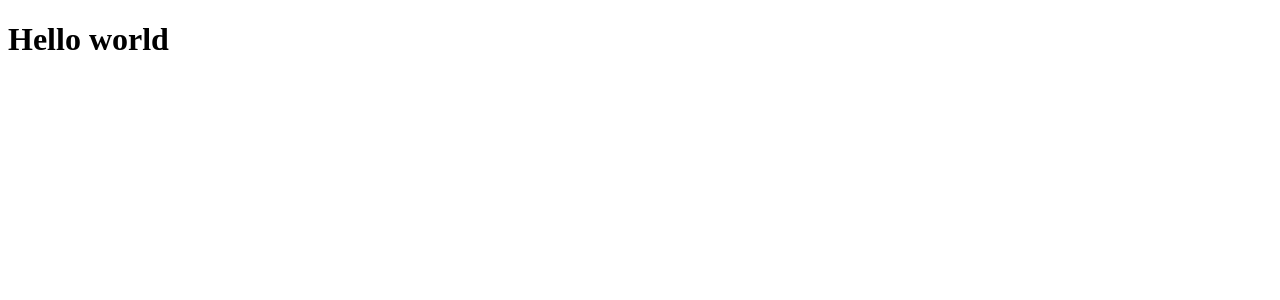
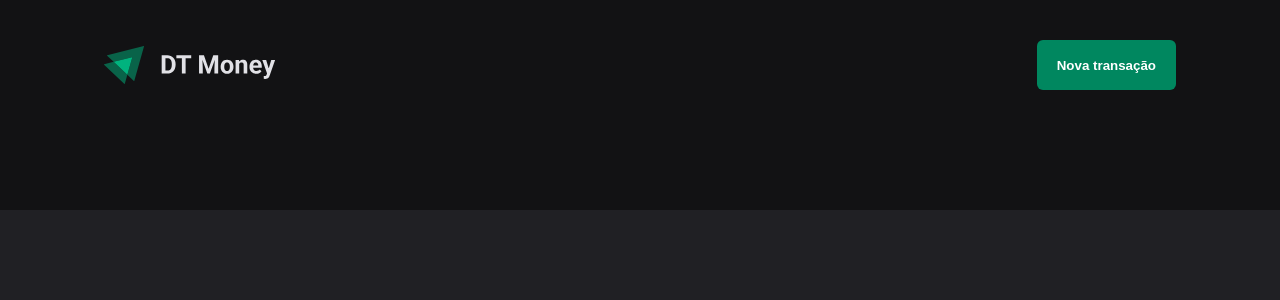
Before and after one commit to ThiagoPalhares77/money-counter, a React (Vite) app: page / in a window 1280 px wide. Shown: the top 300 px of the page. Built offline with nearby package versions, Linux system fonts and the light colour scheme.

Commit message:
Feat: Header

```diff
--- a/src/App.tsx
+++ b/src/App.tsx
@@ -1,10 +1,14 @@
 import { ThemeProvider } from 'styled-components'
+import { Transactions } from './pages/Transactions'
+import { GlobalStyle } from './styles/global'
 import { defaultTheme } from './styles/themes/default'
 
 export function App() {
   return (
     <ThemeProvider theme={defaultTheme}>
-      <h1>Hello world</h1>
+      <GlobalStyle />
+
+      <Transactions />
     </ThemeProvider>
   )
 }
--- /dev/null
+++ b/src/components/Header/index.tsx
@@ -0,0 +1,13 @@
+import { HeaderContainer, HeaderContent, NewTransactionButton } from './styles'
+import logoImg from '../../assets/logo.svg'
+
+export function Header() {
+  return (
+    <HeaderContainer>
+      <HeaderContent>
+        <img src={logoImg} alt="" />
+        <NewTransactionButton>Nova transação</NewTransactionButton>
+      </HeaderContent>
+    </HeaderContainer>
+  )
+}
--- /dev/null
+++ b/src/components/Header/styles.ts
@@ -0,0 +1,34 @@
+import styled from "styled-components";
+
+export const HeaderContainer = styled.header`
+background: ${props => props.theme["gray-900"]};
+padding: 2.5rem 0 7.5rem ;
+`;
+
+export const HeaderContent = styled.div`
+width: 100%;
+max-width: 1120px;
+margin: 0 auto;
+padding: 0 1.5rem;
+
+display: flex;
+justify-content: space-between;
+align-items: center;
+`
+
+export const NewTransactionButton = styled.button`
+height: 50px;
+border: 0;
+background: ${props => props.theme["green-500"]};
+color: ${props => props.theme.white};
+font-weight: bold;
+padding: 0 1.25rem;
+border-radius: 6px;
+cursor: pointer;
+
+
+&:hover{
+  background: ${props => props.theme["green-700"]};
+  transition: background-color 0.5s;
+}
+`
--- /dev/null
+++ b/src/pages/Transactions/index.tsx
@@ -0,0 +1,9 @@
+import { Header } from '../../components/Header'
+
+export function Transactions() {
+  return (
+    <div>
+      <Header />
+    </div>
+  )
+}
```
Also changed, not shown: src/assets/logo.svg (added), src/pages/Transactions/styles.ts (added).
